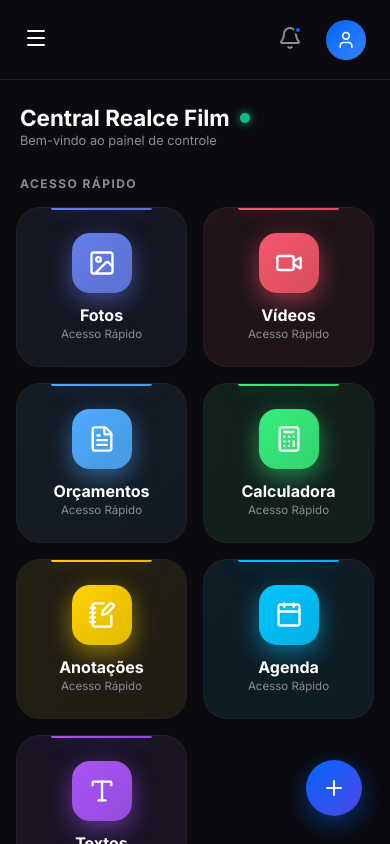
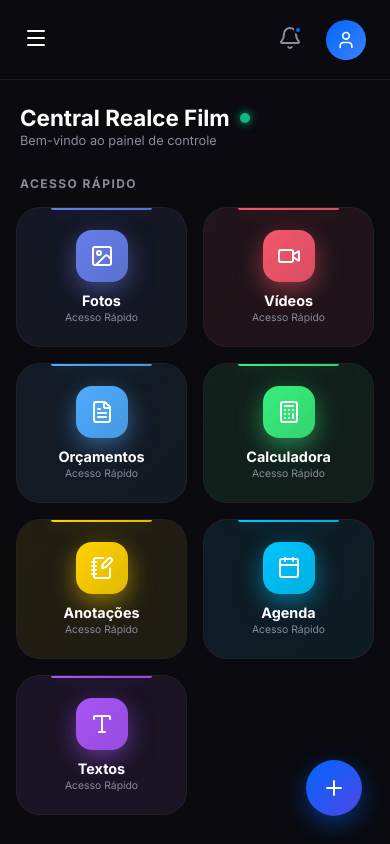
Before and after one commit to Renatounivesp/controlc, a React (Vite) app in the folder Desktop/ecorealce/: page / in a window 390 px wide. Built offline with nearby package versions, Linux system fonts and the light colour scheme; no server answers; the database is empty.

Commit message:
style: optimize mobile icon sizes and aesthetics

```diff
--- a/Desktop/ecorealce/src/pages/Dashboard.tsx
+++ b/Desktop/ecorealce/src/pages/Dashboard.tsx
@@ -6,13 +6,14 @@ import { useDashboardStore, getIconByName, type DashboardItem } from '../store/u
 import { AnimatePresence, motion } from 'framer-motion';
 import { supabase } from '../lib/supabase';
 
-function DashboardItemCard({ item, isEditMode, removeItem, onEdit, index, moveItem }: {
+function DashboardItemCard({ item, isEditMode, removeItem, onEdit, index, moveItem, isMobile }: {
   item: DashboardItem,
   isEditMode: boolean,
   removeItem: (id: string) => void,
   onEdit: (item: DashboardItem) => void,
   index: number,
-  moveItem: (dragIndex: number, hoverIndex: number) => void
+  moveItem: (dragIndex: number, hoverIndex: number) => void,
+  isMobile: boolean
 }) {
   const Icon = getIconByName(item.iconName);
 
@@ -43,14 +44,14 @@ function DashboardItemCard({ item, isEditMode, removeItem, onEdit, index, moveIt
           }
         }}
         style={{
-          padding: item.imageUrl ? '0' : '16px',
+          padding: item.imageUrl ? '0' : (isMobile ? '12px' : '16px'),
           display: 'flex',
           flexDirection: 'column',
           alignItems: 'center',
           justifyContent: 'center',
           gap: '8px',
           borderRadius: '24px',
-          height: '140px',
+          height: isMobile ? '120px' : '140px',
           border: isEditMode ? '2px dashed var(--primary)' : '1px solid rgba(255,255,255,0.05)',
           backgroundColor: isEditMode ? 'rgba(0,102,255,0.05)' : 'rgba(255,255,255,0.02)',
           textAlign: 'center',
@@ -95,7 +96,7 @@ function DashboardItemCard({ item, isEditMode, removeItem, onEdit, index, moveIt
               justifyContent: 'center',
               marginBottom: '4px'
             }}>
-              <Icon size={32} strokeWidth={2} />
+              <Icon size={isMobile ? 28 : 32} strokeWidth={2} />
             </div>
             <h3 style={{ fontSize: '0.85rem', fontWeight: 600, color: 'white', padding: '0 8px' }}>{item.title}</h3>
           </>
@@ -169,9 +170,13 @@ function DashboardItemCard({ item, isEditMode, removeItem, onEdit, index, moveIt
 export default function Dashboard() {
   const { items, addItem, removeItem, updateItems, updateItem, fetchItems, isEditMode, setIsEditMode } = useDashboardStore();
   const [isModalOpen, setIsModalOpen] = useState(false);
+  const [isMobile, setIsMobile] = useState(window.innerWidth <= 768);
 
-
-
+  useEffect(() => {
+    const handleResize = () => setIsMobile(window.innerWidth <= 768);
+    window.addEventListener('resize', handleResize);
+    return () => window.removeEventListener('resize', handleResize);
+  }, []);
   const [editingItem, setEditingItem] = useState<DashboardItem | null>(null);
   const [formData, setFormData] = useState<Partial<DashboardItem>>({
     title: '',
@@ -313,7 +318,7 @@ export default function Dashboard() {
                   style={{
                     width: '100%',
                     position: 'relative',
-                    height: '160px',
+                    height: isMobile ? '140px' : '160px',
                     borderRadius: '24px',
                     overflow: 'hidden',
                     cursor: isEditMode ? 'default' : 'pointer',
@@ -323,19 +328,30 @@ export default function Dashboard() {
                     flexDirection: 'column',
                     alignItems: 'center',
                     justifyContent: 'center',
-                    gap: '12px',
+                    gap: isMobile ? '10px' : '12px',
                     textAlign: 'center',
-                    padding: '20px',
+                    padding: isMobile ? '16px' : '20px',
                   }}
                 >
                   <div style={{ position: 'absolute', inset: 0, background: gradient, opacity: 0.08 }} />
                   <div style={{ position: 'absolute', top: 0, left: '20%', right: '20%', height: '2px', background: gradient, borderRadius: '0 0 8px 8px', boxShadow: `0 0 20px ${glow}` }} />
-                  <div style={{ width: '60px', height: '60px', borderRadius: '18px', background: gradient, display: 'flex', alignItems: 'center', justifyContent: 'center', boxShadow: `0 8px 25px ${glow}`, position: 'relative', zIndex: 1 }}>
-                    <Icon size={28} color="white" strokeWidth={2} />
+                  <div style={{
+                    width: isMobile ? '52px' : '60px',
+                    height: isMobile ? '52px' : '60px',
+                    borderRadius: isMobile ? '16px' : '18px',
+                    background: gradient,
+                    display: 'flex',
+                    alignItems: 'center',
+                    justifyContent: 'center',
+                    boxShadow: `0 8px 25px ${glow}`,
+                    position: 'relative',
+                    zIndex: 1
+                  }}>
+                    <Icon size={isMobile ? 24 : 28} color="white" strokeWidth={2} />
                   </div>
                   <div style={{ position: 'relative', zIndex: 1 }}>
-                    <p style={{ fontSize: '1rem', fontWeight: 700, color: 'white', marginBottom: '2px' }}>{item.title}</p>
-                    <p style={{ fontSize: '0.72rem', color: 'var(--text-muted)', fontWeight: 400 }}>Acesso Rápido</p>
+                    <p style={{ fontSize: isMobile ? '0.9rem' : '1rem', fontWeight: 700, color: 'white', marginBottom: '2px' }}>{item.title}</p>
+                    <p style={{ fontSize: '0.65rem', color: 'var(--text-muted)', fontWeight: 400 }}>Acesso Rápido</p>
                   </div>
                 </motion.button>
 
@@ -411,6 +427,7 @@ export default function Dashboard() {
               onEdit={handleOpenEdit}
               index={index}
               moveItem={moveItem}
+              isMobile={isMobile}
             />
           ))}
           {items.length === 0 && !isEditMode && (
```
